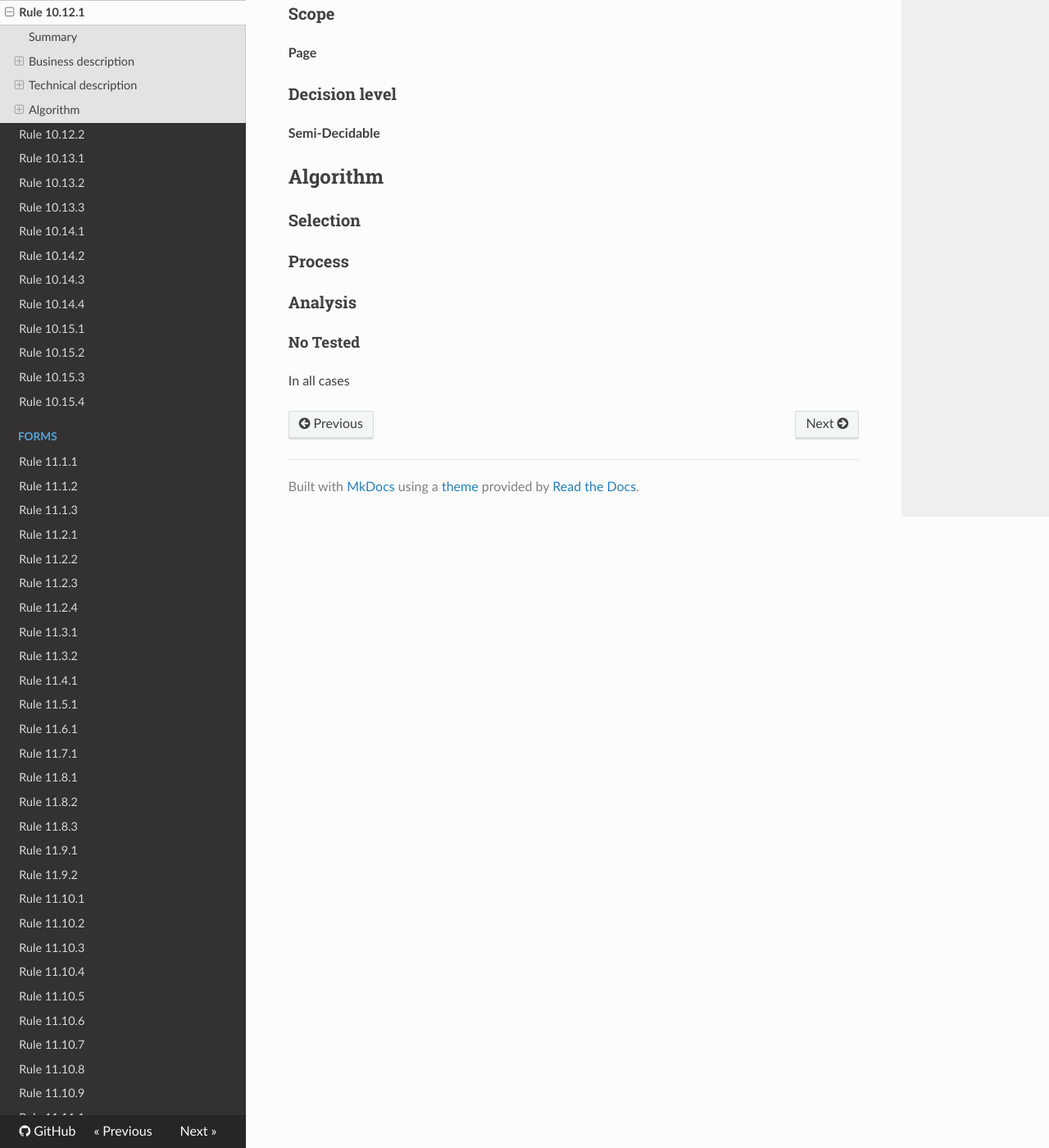
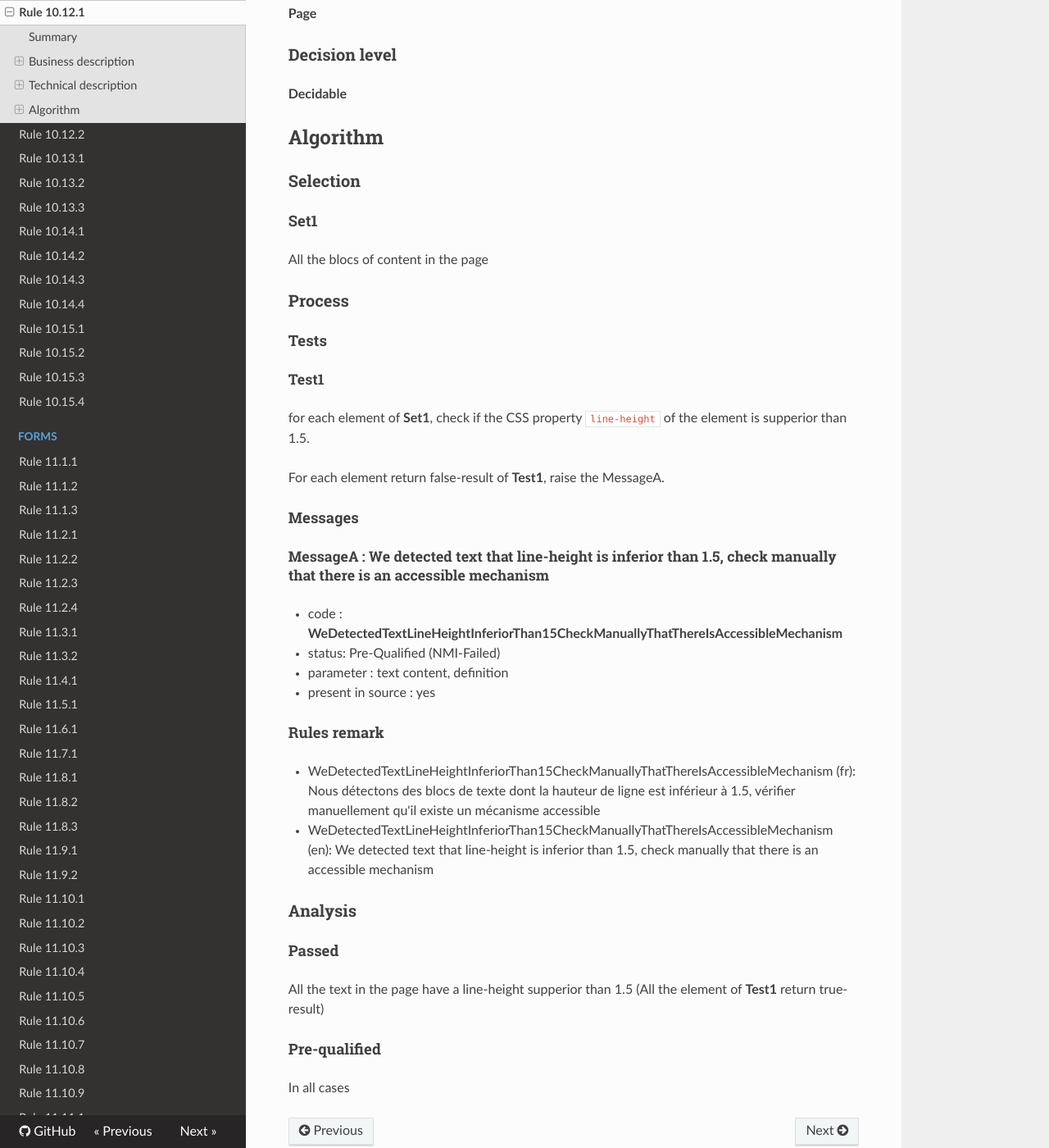
Before and after one commit to Tanaguru/RGAA3-2016, an MkDocs documentation site: the page built from docs/Rule-10-12-1.md, in a window 1280 px wide and 1400 px high, scrolled down 837 px. Shown: the whole window at 82% size. Built offline with MkDocs 1.6.1, drawn with Linux system fonts in a browser that asks for light colours; nearby versions of some CDN libraries; old or Windows-style settings are respelled for this version of MkDocs.

Commit message:
Update sample for test 10.12.1

```diff
--- a/docs/Rule-10-12-1.md
+++ b/docs/Rule-10-12-1.md
@@ -1,18 +1,16 @@
 # Rule 10.12.1
 
 ## Summary
-
-No-check rule
 
 ## Business description
 
 ### Criterion
 
-[10.12](http://references.modernisation.gouv.fr/referentiel-technique-0#crit-10-12)
+[10.12](http://references.modernisation.gouv.fr/rgaa/criteres.html#crit-10-12)
 
 ###Test
 
-[10.12.1](http://references.modernisation.gouv.fr/referentiel-technique-0#test-10-12-1)
+[10.12.1](http://references.modernisation.gouv.fr/rgaa/criteres.html#test-10-12-1)
 
 ### Description
 
@@ -20,7 +18,6 @@ Pour chaque page Web, chaque bloc de texte v&eacute;rifie-t-il une de ces condit
 
  *  La valeur de l'interligne est &eacute;gale &agrave; 1,5 fois la taille du texte, au moins
  *  Un m&eacute;canisme permet d'augmenter la valeur de l'interligne &agrave; 1,5 fois la taille du texte, au moins
-
 
 ### Level
 
@@ -34,16 +31,46 @@ Pour chaque page Web, chaque bloc de texte v&eacute;rifie-t-il une de ces condit
 
 ### Decision level
 
-**Semi-Decidable**
+**Decidable**
 
 ## Algorithm
 
 ### Selection
 
+#### Set1
+
+All the blocs of content in the page
+
 ### Process
+
+#### Tests
+
+##### Test1
+
+for each element of **Set1**, check if the CSS property `line-height` of the element is supperior than 1.5.
+
+For each element return false-result of **Test1**, raise the MessageA.
+
+#### Messages
+
+##### MessageA : We detected text that line-height is inferior than 1.5, check manually that there is an accessible mechanism
+
+-    code : **WeDetectedTextLineHeightInferiorThan15CheckManuallyThatThereIsAccessibleMechanism**
+-    status: Pre-Qualified (NMI-Failed)
+-    parameter : text content, definition
+-    present in source : yes
+
+#### Rules remark
+
+ * WeDetectedTextLineHeightInferiorThan15CheckManuallyThatThereIsAccessibleMechanism (fr): Nous d&eacute;tectons des blocs de texte dont la hauteur de ligne est inf&eacute;rieur &agrave; 1.5, v&eacute;rifier manuellement qu'il existe un m&eacute;canisme accessible
+ * WeDetectedTextLineHeightInferiorThan15CheckManuallyThatThereIsAccessibleMechanism (en): We detected text that line-height is inferior than 1.5, check manually that there is an accessible mechanism
 
 ### Analysis
 
-#### No Tested
+#### Passed
+
+All the text in the page have a line-height supperior than 1.5 (All the element of **Test1** return true-result)
+
+#### Pre-qualified
 
 In all cases
```
Also changed, not shown: docs/Rule-10-10-1.md (+0 -1 lines).
